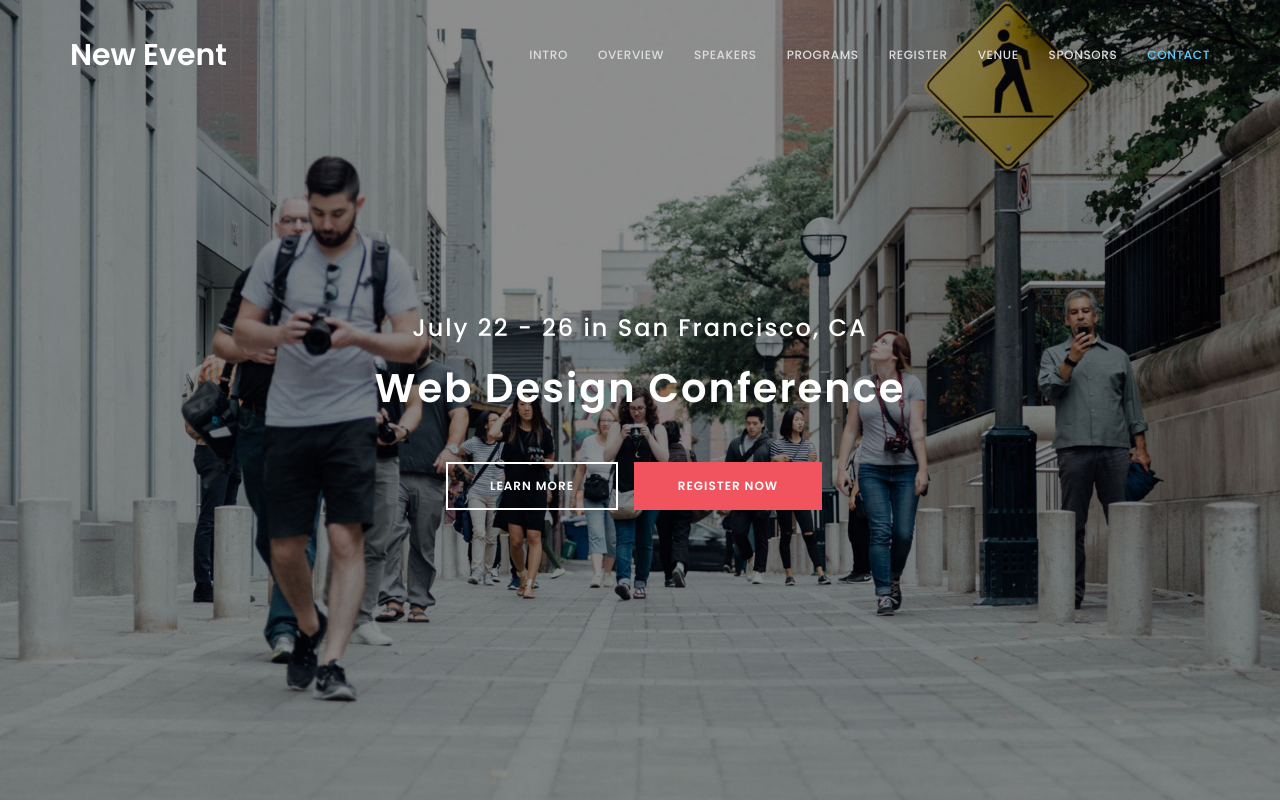
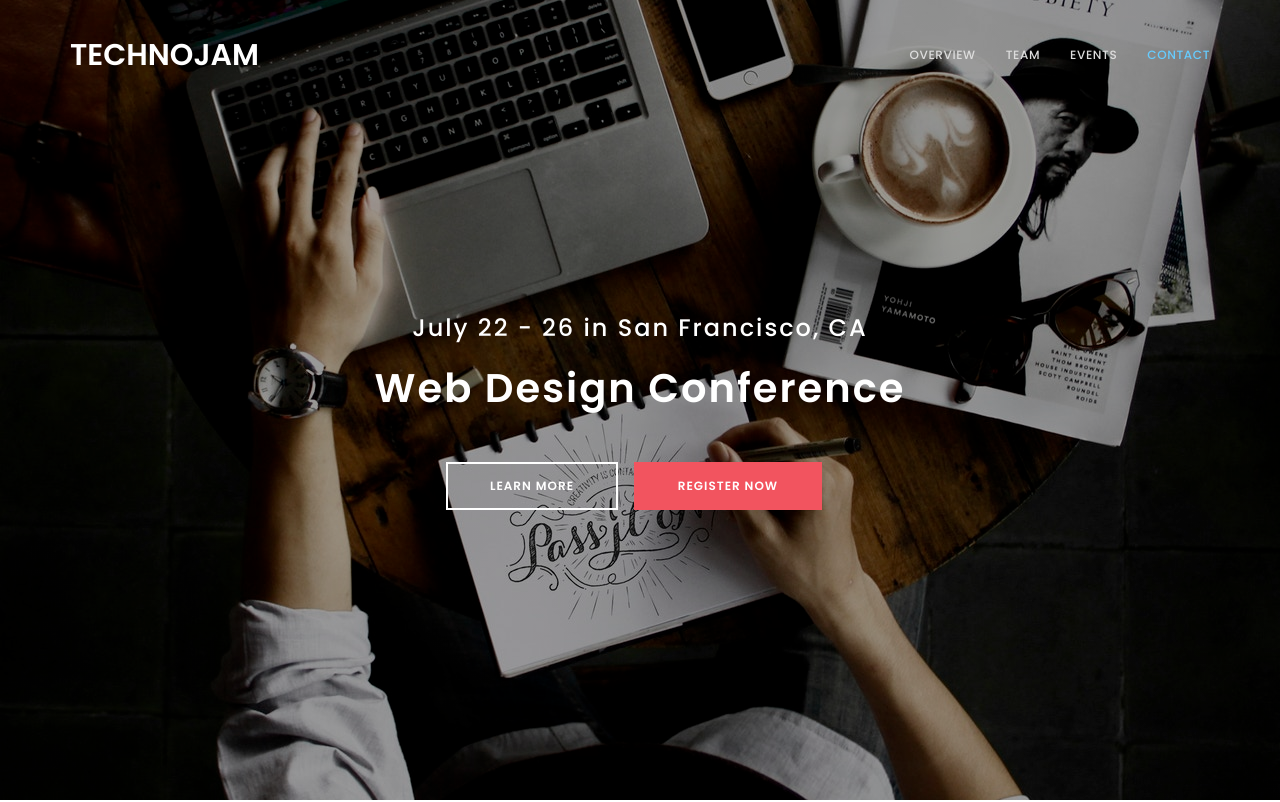
Before and after one commit to infectedNode/Mark-1, a plain HTML site: page index.html in a window 1280 px wide. Shown: the top 802 px of the page. Drawn offline with Linux system fonts and the light colour scheme.

Commit message:
Removed Trash

```diff
--- a/css/style.css
+++ b/css/style.css
@@ -1,11 +1,3 @@
-/*
-
-New Event
-
-http://www.templatemo.com/tm-486-new-event
-
-*/
-
 body {
 		background: #ffffff;
     font-family: 'Poppins', sans-serif;
@@ -262,7 +254,7 @@ footer {
     Intro section
 -----------------------------------------*/
 #intro {
-    background: url('../images/intro-bg.jpg') 50% 0 repeat-y fixed;
+    background: linear-gradient(to right,rgba(0,0,0,.4),rgba(0,0,0,.4)), url('../images/intro-bg1.jpeg') fixed;
     -webkit-background-size: cover;
     background-size: cover;
     background-position: center center;
@@ -344,7 +336,7 @@ footer {
 
 #speakers .col-md-3 {
     display: block;
-    width: 100%;
+    width: 30%;
     padding-top: 30px;
     padding-bottom: 20px;
     margin-bottom: 22px;
--- a/index.html
+++ b/index.html
@@ -1,11 +1,7 @@
 <!DOCTYPE html>
 <html lang="en">
 <head>
-<!--
-New Event
-http://www.templatemo.com/tm-486-new-event
--->
-<title>New Event - Responsive HTML Template</title>
+<title>TECHNOJAM</title>
 <meta name="description" content="">
 <meta name="author" content="">
 <meta charset="UTF-8">
@@ -50,19 +46,19 @@ http://www.templatemo.com/tm-486-new-event
 				<span class="icon icon-bar"></span>
 				<span class="icon icon-bar"></span>
 			</button>
-			<a href="#" class="navbar-brand">New Event</a>
+			<a href="#" class="navbar-brand">TECHNOJAM</a>
 		</div>
 
 		<div class="collapse navbar-collapse">
 
 			<ul class="nav navbar-nav navbar-right">
-				<li><a href="#intro" class="smoothScroll">Intro</a></li>
+				<!-- <li><a href="#intro" class="smoothScroll">Intro</a></li> -->
 				<li><a href="#overview" class="smoothScroll">Overview</a></li>
-				<li><a href="#speakers" class="smoothScroll">Speakers</a></li>
-				<li><a href="#program" class="smoothScroll">Programs</a></li>
-				<li><a href="#register" class="smoothScroll">Register</a></li>
-				<li><a href="#venue" class="smoothScroll">Venue</a></li>
-				<li><a href="#sponsors" class="smoothScroll">Sponsors</a></li>
+				<li><a href="#speakers" class="smoothScroll">Team</a></li>
+				<li><a href="#program" class="smoothScroll">Events</a></li>
+				<!-- <li><a href="#register" class="smoothScroll">Register</a></li> -->
+				<!-- <li><a href="#venue" class="smoothScroll">Venue</a></li> -->
+				<!-- <li><a href="#sponsors" class="smoothScroll">Sponsors</a></li> -->
 				<li><a href="#contact" class="smoothScroll">Contact</a></li>
 			</ul>
 
@@ -147,7 +143,7 @@ http://www.templatemo.com/tm-486-new-event
 <!-- =========================
     VIDEO SECTION
 ============================== -->
-<section id="video" class="parallax-section">
+<!-- <section id="video" class="parallax-section">
 	<div class="container">
 		<div class="row">
 
@@ -164,7 +160,7 @@ http://www.templatemo.com/tm-486-new-event
 
 		</div>
 	</div>
-</section>
+</section> -->
 
 
 <!-- =========================
@@ -183,7 +179,7 @@ http://www.templatemo.com/tm-486-new-event
 
 			<!-- Testimonial Owl Carousel section
 			================================================== -->
-			<div id="owl-speakers" class="owl-carousel">
+			<div id="owl-speakers">
 
 				<div class="item wow fadeInUp col-md-3 col-sm-3" data-wow-delay="0.9s">
 					<div class="speakers-wrapper">
@@ -426,7 +422,7 @@ http://www.templatemo.com/tm-486-new-event
 <!-- =========================
    REGISTER SECTION
 ============================== -->
-<section id="register" class="parallax-section">
+<!-- <section id="register" class="parallax-section">
 	<div class="container">
 		<div class="row">
 
@@ -452,19 +448,19 @@ http://www.templatemo.com/tm-486-new-event
 
 		</div>
 	</div>
-</section>
+</section> -->
 
 
 <!-- =========================
     FAQ SECTION
 ============================== -->
-<section id="faq" class="parallax-section">
+<!-- <section id="faq" class="parallax-section">
 	<div class="container">
 		<div class="row">
 
 			<!-- Section title
 			================================================== -->
-			<div class="wow bounceIn col-md-offset-2 col-md-8 col-sm-offset-1 col-sm-10 text-center">
+			<!-- <div class="wow bounceIn col-md-offset-2 col-md-8 col-sm-offset-1 col-sm-10 text-center">
 				<div class="section-title">
 					<h2>Do you have Questions?</h2>
 					<p>Lorem ipsum dolor sit amet, maecenas eget vestibulum justo imperdiet.</p>
@@ -527,13 +523,13 @@ http://www.templatemo.com/tm-486-new-event
 
 		</div>
 	</div>
-</section>
+</section> -->
 
 
 <!-- =========================
     VENUE SECTION
 ============================== -->
-<section id="venue" class="parallax-section">
+<!-- <section id="venue" class="parallax-section">
 	<div class="container">
 		<div class="row">
 
@@ -548,13 +544,13 @@ http://www.templatemo.com/tm-486-new-event
 
 		</div>
 	</div>
-</section>
+</section> -->
 
 
 <!-- =========================
     SPONSORS SECTION
 ============================== -->
-<section id="sponsors" class="parallax-section">
+<!-- <section id="sponsors" class="parallax-section">
 	<div class="container">
 		<div class="row">
 
@@ -583,7 +579,7 @@ http://www.templatemo.com/tm-486-new-event
 
 		</div>
 	</div>
-</section>
+</section> -->
 
 
 <!-- =========================
--- a/js/custom.js
+++ b/js/custom.js
@@ -30,36 +30,36 @@ $(document).ready(function() {
 
  /* Parallax section
     -----------------------------------------------*/
-  function initParallax() {
-    $('#intro').parallax("100%", 0.1);
-    $('#overview').parallax("100%", 0.3);
-    $('#detail').parallax("100%", 0.2);
-    $('#video').parallax("100%", 0.3);
-    $('#speakers').parallax("100%", 0.1);
-    $('#program').parallax("100%", 0.2);
-    $('#register').parallax("100%", 0.1);
-    $('#faq').parallax("100%", 0.3);
-    $('#venue').parallax("100%", 0.1);
-    $('#sponsors').parallax("100%", 0.3);
-    $('#contact').parallax("100%", 0.2);
+  // function initParallax() {
+  //   $('#intro').parallax("100%", 0.1);
+  //   $('#overview').parallax("100%", 0.3);
+  //   $('#detail').parallax("100%", 0.2);
+  //   $('#video').parallax("100%", 0.3);
+  //   $('#speakers').parallax("100%", 0.1);
+  //   $('#program').parallax("100%", 0.2);
+  //   $('#register').parallax("100%", 0.1);
+  //   $('#faq').parallax("100%", 0.3);
+  //   $('#venue').parallax("100%", 0.1);
+  //   $('#sponsors').parallax("100%", 0.3);
+  //   $('#contact').parallax("100%", 0.2);
 
-  }
-  initParallax();
+  // }
+  // initParallax();
 
 
   /* Owl Carousel
   -----------------------------------------------*/
-  $(document).ready(function() {
-    $("#owl-speakers").owlCarousel({
-      autoPlay: 6000,
-      items : 4,
-      itemsDesktop : [1199,2],
-      itemsDesktopSmall : [979,1],
-      itemsTablet: [768,1],
-      itemsTabletSmall: [985,2],
-      itemsMobile : [479,1],
-    });
-  });
+  // $(document).ready(function() {
+  //   $("#owl-speakers").owlCarousel({
+  //     autoPlay: 6000,
+  //     items : 4,
+  //     itemsDesktop : [1199,2],
+  //     itemsDesktopSmall : [979,1],
+  //     itemsTablet: [768,1],
+  //     itemsTabletSmall: [985,2],
+  //     itemsMobile : [479,1],
+  //   });
+  // });
 
 
   /* Back top
```
Also changed, not shown: images/intro-bg1.jpeg (added).
